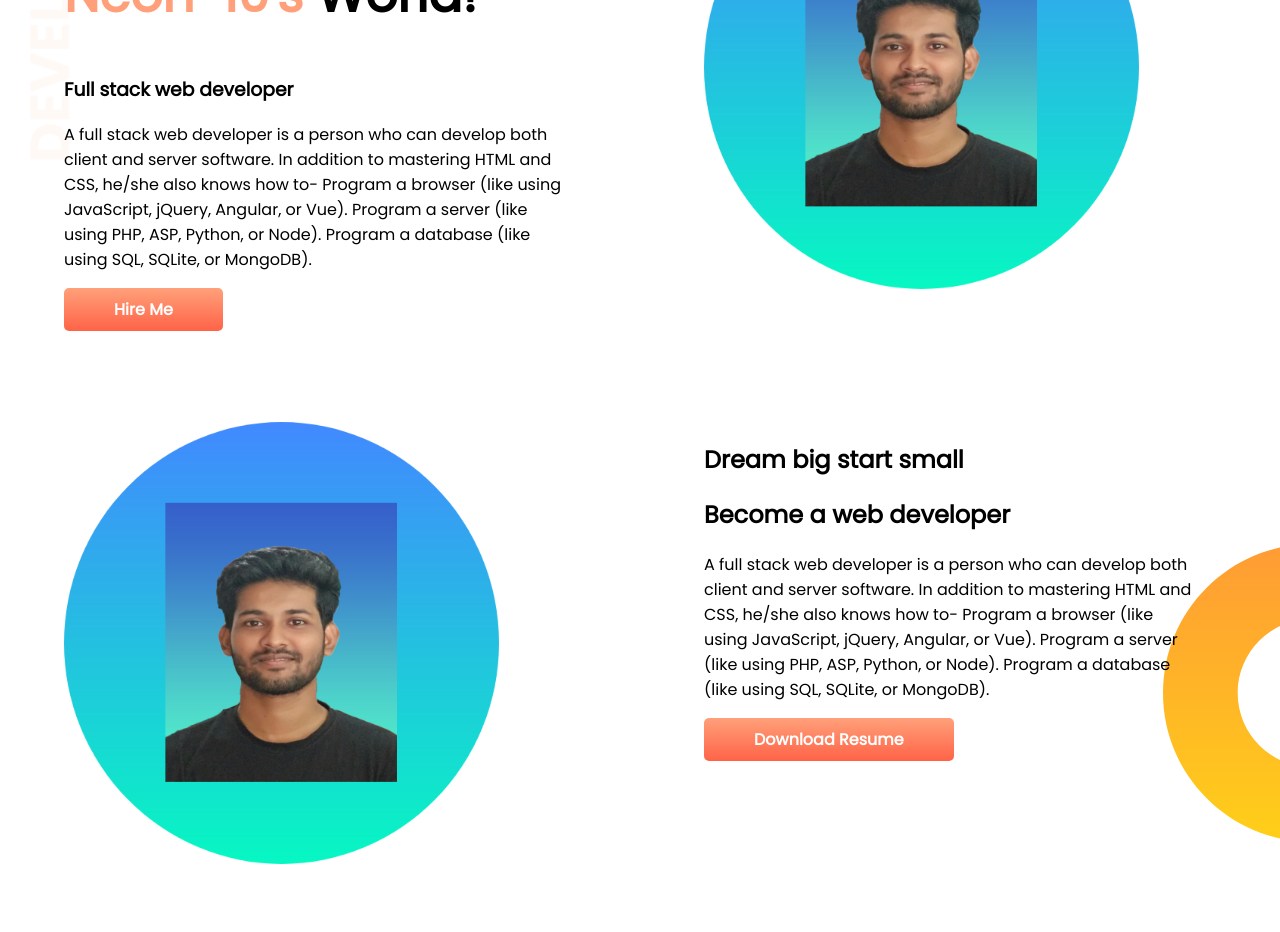
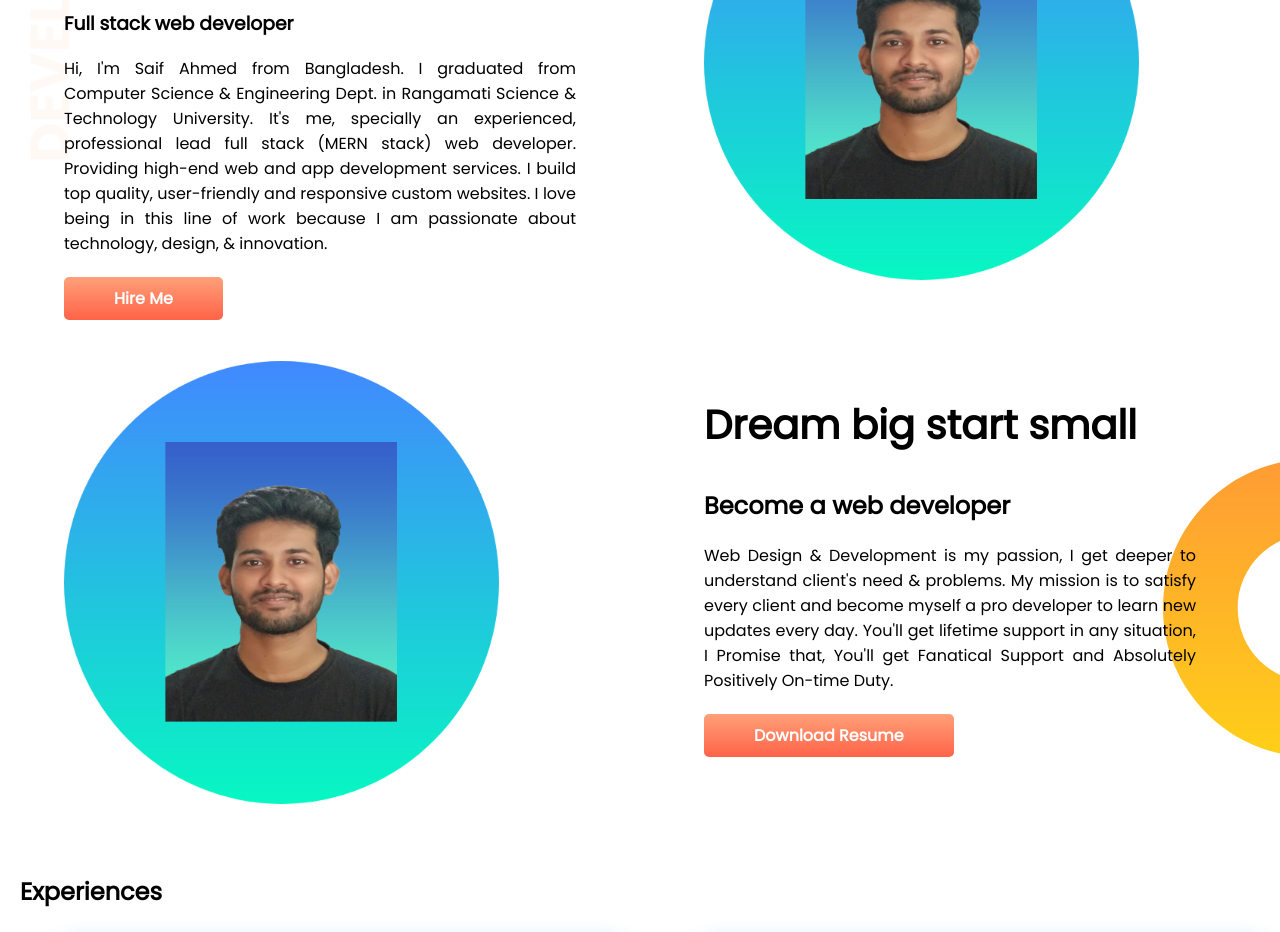
Before and after one commit to Neon-101471/developer-portfolio, a plain HTML site: page index.html in a window 1280 px wide. Shown: the part 200-1132 px from the top of the page. Drawn offline with Linux system fonts and the light colour scheme.

Commit message:
updated developer portfolio in 2022

```diff
--- a/index.html
+++ b/index.html
@@ -1,58 +1,72 @@
 <!DOCTYPE html>
 <html lang="en">
+
 <head>
     <meta charset="UTF-8">
     <meta http-equiv="X-UA-Compatible" content="IE=edge">
     <meta name="viewport" content="width=device-width, initial-scale=1.0">
-    <title>Neon-10 Portfolio</title>
+    <title>Developer Portfolio</title>
     <link rel="preconnect" href="https://fonts.googleapis.com">
     <link rel="preconnect" href="https://fonts.gstatic.com" crossorigin>
     <link href="https://fonts.googleapis.com/css2?family=Poppins&display=swap" rel="stylesheet">
     <link rel="stylesheet" href="style.css">
 </head>
+
 <body>
     <section class="first-section flexible-section">
         <div class="half-width">
             <h1 class="heading-name">Welcome to</h1>
             <h1 class="heading-name"><span class="name-desing">Neon-10's</span> World! </h1>
-
             <h3>Full stack web developer</h3>
-            <p id="paragraph-section1">A full stack web developer is a person who can develop both client and server software. In addition to mastering HTML and CSS, he/she also knows how to- Program a browser (like using JavaScript, jQuery, Angular, or Vue). Program a server (like using PHP, ASP, Python, or Node). Program a database (like using SQL, SQLite, or MongoDB).</p>
-
+            <p id="paragraph-section1">Hi, I'm Saif Ahmed from Bangladesh. I graduated from Computer Science &
+                Engineering Dept. in Rangamati Science & Technology University. It's me, specially an experienced,
+                professional lead full stack (MERN stack) web developer. Providing high-end web and app development
+                services. I build top quality, user-friendly and responsive custom websites. I love being in this line
+                of work because I am passionate about technology, design, & innovation.</p>
             <a class="profile-button" href="https://www.linkedin.com/feed/" target="blanck">Hire Me</a>
         </div>
 
         <div class="half-width">
-            <img id="profile-photo1" src="images/neon-10.png" alt="Sorry! Image can't be found here!">
+            <img id="profile-photo1" src="Images/neon-10.png" alt="Sorry! Image can't be found here!">
         </div>
     </section>
 
     <section class="second-section flexible-section">
         <div class="half-width">
-            <img id="profile-photo2" src="images/neon-10.png" alt="Sorry! Image can't be found here!">
+            <img id="profile-photo2" src="Images/neon-10.png" alt="Sorry! Image can't be found here!">
         </div>
 
         <div class="half-width">
-            <h1>Dream big start small</h1>
+            <h1 class="dream-big">Dream big start small</h1>
             <h2>Become a web developer</h2>
-            <p id="paragraph-section2">A full stack web developer is a person who can develop both client and server software. In addition to mastering HTML and CSS, he/she also knows how to- Program a browser (like using JavaScript, jQuery, Angular, or Vue). Program a server (like using PHP, ASP, Python, or Node). Program a database (like using SQL, SQLite, or MongoDB).</p>
-
-            <a class="profile-button" href="https://www.linkedin.com/feed/" target="blanck">Download Resume</a>
+            <p id="paragraph-section2">Web Design & Development is my passion, I get deeper to understand client's need
+                & problems. My mission is to satisfy every client and become myself a pro developer to learn new updates
+                every day. You'll get lifetime support in any situation, I Promise that, You'll get Fanatical Support
+                and Absolutely Positively On-time Duty.</p>
+            <a class="profile-button"
+                href="https://drive.google.com/file/d/1H_L2FJ9yOzebQgWCgGf8CRup1UXkp_s4/view?usp=sharing"
+                target="blanck">Download Resume</a>
         </div>
     </section>
 
     <section id="experience-area">
-        <h1>Experiences</h1>
+        <h1 class="experience">Experiences</h1>
         <div class="flexible-section">
             <div id="full-stack-developer" class="experience-item">
                 <h1 class="identity-developer">Full Stack Web Developer</h1>
                 <h3 class="period-span">2022 - Present | Pro Level Developer</h3>
-                <p id="paragraph-section2">A full stack web developer is a person who can develop both client and server software. In addition to mastering HTML and CSS, he/she also knows how to- Program a browser (like using JavaScript, jQuery, Angular, or Vue). Program a server (like using PHP, ASP, Python, or Node). Program a database (like using SQL, SQLite, or MongoDB).</p>
+                <p id="paragraph-section2">A full stack web developer is a person who can develop both client and server
+                    software. In addition to mastering HTML and CSS, he/she also knows how to- Program a browser (like
+                    using JavaScript, jQuery, Angular, or Vue). Program a server (like using PHP, ASP, Python, or Node).
+                    Program a database (like using SQL, SQLite, or MongoDB).</p>
             </div>
             <div id="front-end-developer" class="experience-item">
                 <h1 class="identity-developer">Fresher Web Developer</h1>
                 <h3 class="period-span">2021 - Present | Programming Hero Learner</h3>
-                <p id="paragraph-section2">A full stack web developer is a person who can develop both client and server software. In addition to mastering HTML and CSS, he/she also knows how to- Program a browser (like using JavaScript, jQuery, Angular, or Vue). Program a server (like using PHP, ASP, Python, or Node). Program a database (like using SQL, SQLite, or MongoDB).</p>
+                <p id="paragraph-section2">A full stack web developer is a person who can develop both client and server
+                    software. In addition to mastering HTML and CSS, he/she also knows how to- Program a browser (like
+                    using JavaScript, jQuery, Angular, or Vue). Program a server (like using PHP, ASP, Python, or Node).
+                    Program a database (like using SQL, SQLite, or MongoDB).</p>
             </div>
         </div>
     </section>
@@ -61,4 +75,5 @@
         <p> &copy; All rights reserved | Neon-10 2021</p>
     </footer>
 </body>
+
 </html>
--- a/style.css
+++ b/style.css
@@ -5,6 +5,8 @@ body{
 
 .heading-name{
     font-size: 50px;
+    margin-bottom: 0px;
+    margin-top: 20px;
 }
 
 .name-desing{
@@ -13,11 +15,11 @@ body{
 
 .flexible-section{
     display: flex;
-    padding-bottom:100px;
+    padding-bottom:50px;
 }
 
 .first-section{
-    background-image: url(images/top-banner.png);
+    background-image: url(Images/top-banner.png);
     background-repeat: no-repeat;
 }
 
@@ -27,13 +29,14 @@ body{
 }
 
 #paragraph-section1{
-    padding-right: 5px;
-    margin-bottom: 25px;
+    margin-bottom: 30px;
+    text-align: justify;
 }
 
 #paragraph-section2{
     padding-right: 20px;
-    margin-bottom: 25px;
+    margin-bottom: 30px;
+    text-align: justify;
 }
 
 .profile-button{
@@ -60,16 +63,25 @@ body{
     height: 100%;
 }
 
+.dream-big{
+    font-size: 40px;
+}
+
 .second-section{
-    background-image: url(images/dream-bg.png);
+    background-image: url(Images/dream-bg.png);
     background-repeat: no-repeat;
     background-position: right;
 }
 
 #experience-area{
-    background-image: url(images/exp-bg.png);
+    background-image: url(Images/exp-bg.png);
     background-repeat: no-repeat;
     background-position: left;
+}
+
+.experience{
+    margin-left: 20px;
+    margin-bottom: 25px;
 }
 .identity-developer{
     font-size: 40px;
@@ -86,11 +98,14 @@ body{
     padding: 10px;
     box-shadow: 10px 10px 25px lightblue;
     border-radius: 10px;
+    /* -moz-box-shadow: 0 0 5px 5px lightblue;
+    -webkit-box-shadow: 0 0 5px 5px lightblue;
+    box-shadow: 0 0 5px 5px lightblue; */
 }
 
 #full-stack-developer{
     border-left: 8px solid;
-    border-image: linear-gradient(rgb(253, 177, 147), tomato);
+    border-image: linear-gradient(lightsalmon, tomato);
     border-image-slice: 1;
 }
 
```
Also changed, not shown: images/image-10.png (added), images/image-11.png (added), images/image-12.png (added), images/image-13.png (added).
